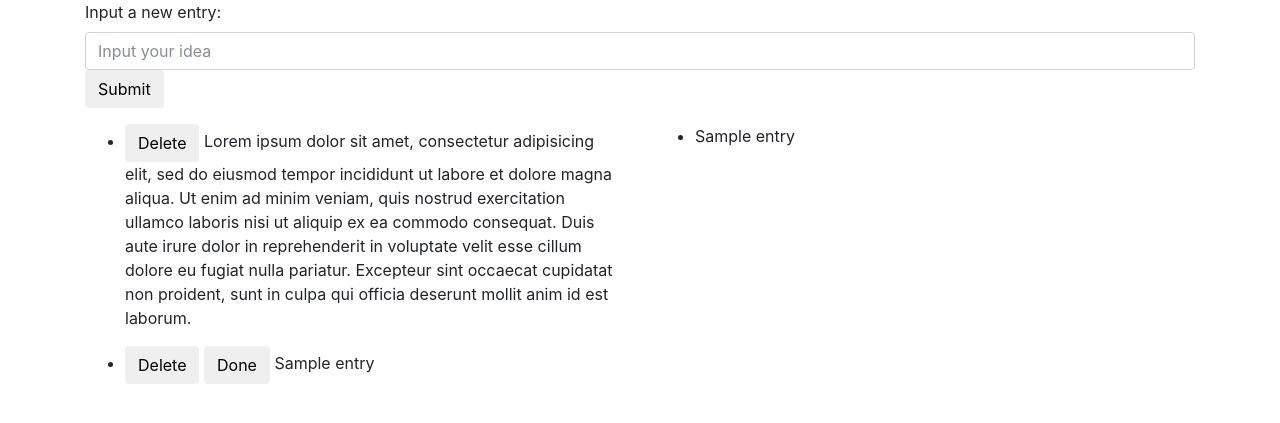
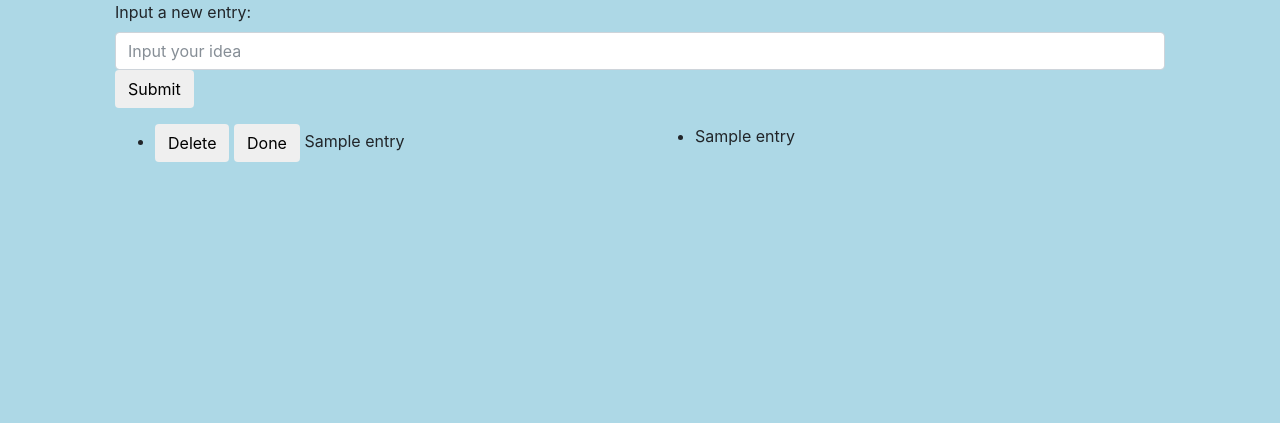
Before and after one commit to janhrastnik/todosite, a Flask app: template todosite/templates/index.html in a window 1280 px wide. Shown: the top 423 px of the page. Run offline with Flask 2, Linux system fonts and the light colour scheme; the template is opened without the code that fills it: most values are stand-ins (such as "Sample title", 1, 10 or a date in 2020); some libraries are stand-ins or nearby versions.

Commit message:
Finishes basic CSS. Switches buttons from forms to <a>.

```diff
--- a/todosite/static/css/style.css
+++ b/todosite/static/css/style.css
@@ -1,5 +1,5 @@
-body .test{
-    background-color: green;
+body {
+    background-color: lightblue;
     padding-left: 100px;
     padding-right: 100px;
 }
--- a/todosite/templates/index.html
+++ b/todosite/templates/index.html
@@ -1,8 +1,5 @@
 <!DOCTYPE html>
 <html lang="en">
-<!--
-#TODO: fix stylesheet.css error
--->
 
 <head>
     <!-- Required meta tags -->
@@ -10,16 +7,15 @@
     <meta name="viewport" content="width=device-width, initial-scale=1, shrink-to-fit=no">
 
     <!-- Bootstrap CSS -->
-    <link rel="stylesheet" href="../static/css/bootstrap.min.css">
+    <link rel="stylesheet" href="{{ url_for('static', filename='css/bootstrap.min.css') }}">
 
     <!-- My CSS -->
-    <link href="../static/css/style.css" rel="stylesheet" type="text/css">
+    <link rel=stylesheet type=text/css href="{{ url_for('static', filename='css/style.css') }}">
 
     <title>This is the greatest to-do list of All Time</title>
 </head>
 
 <body>
-
     <div class="container">
         <div class="row">
         	<div class="col-md-12">
@@ -38,19 +34,6 @@
         </div>
         <div class="row">
             <div class="col-md-6">
-                <ul>
-                	<li>
-                		<button class="btn">
-                			Delete
-                		</button>
-                		Lorem ipsum dolor sit amet, consectetur adipisicing elit, sed do eiusmod
-                		tempor incididunt ut labore et dolore magna aliqua. Ut enim ad minim veniam,
-                		quis nostrud exercitation ullamco laboris nisi ut aliquip ex ea commodo
-                		consequat. Duis aute irure dolor in reprehenderit in voluptate velit esse
-                		cillum dolore eu fugiat nulla pariatur. Excepteur sint occaecat cupidatat non
-                		proident, sunt in culpa qui officia deserunt mollit anim id est laborum.
-                	</li>
-                </ul>
                 <ul>
                 {% for entry in todoList %}
 
```
Also changed, not shown: todosite/routes.py (+6 -15 lines). Lines whose indentation alone changed are shown as unchanged.
